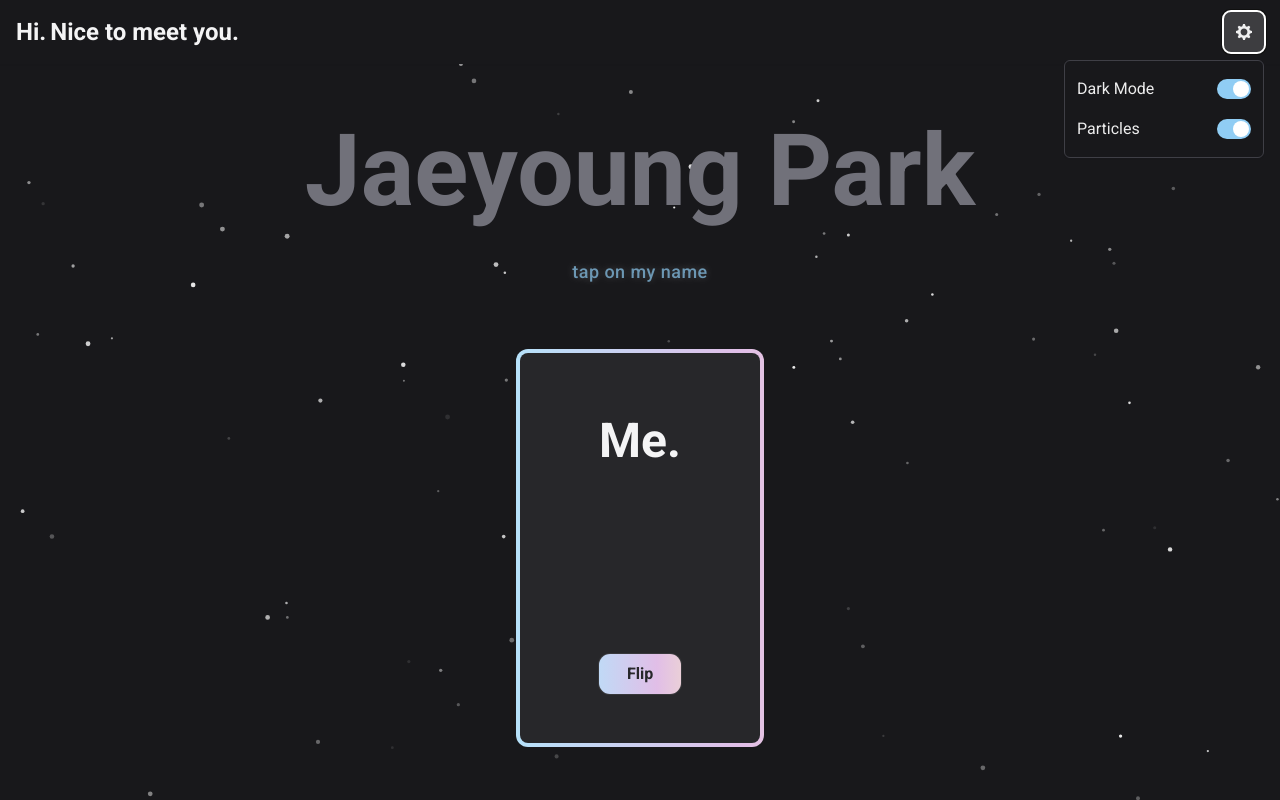
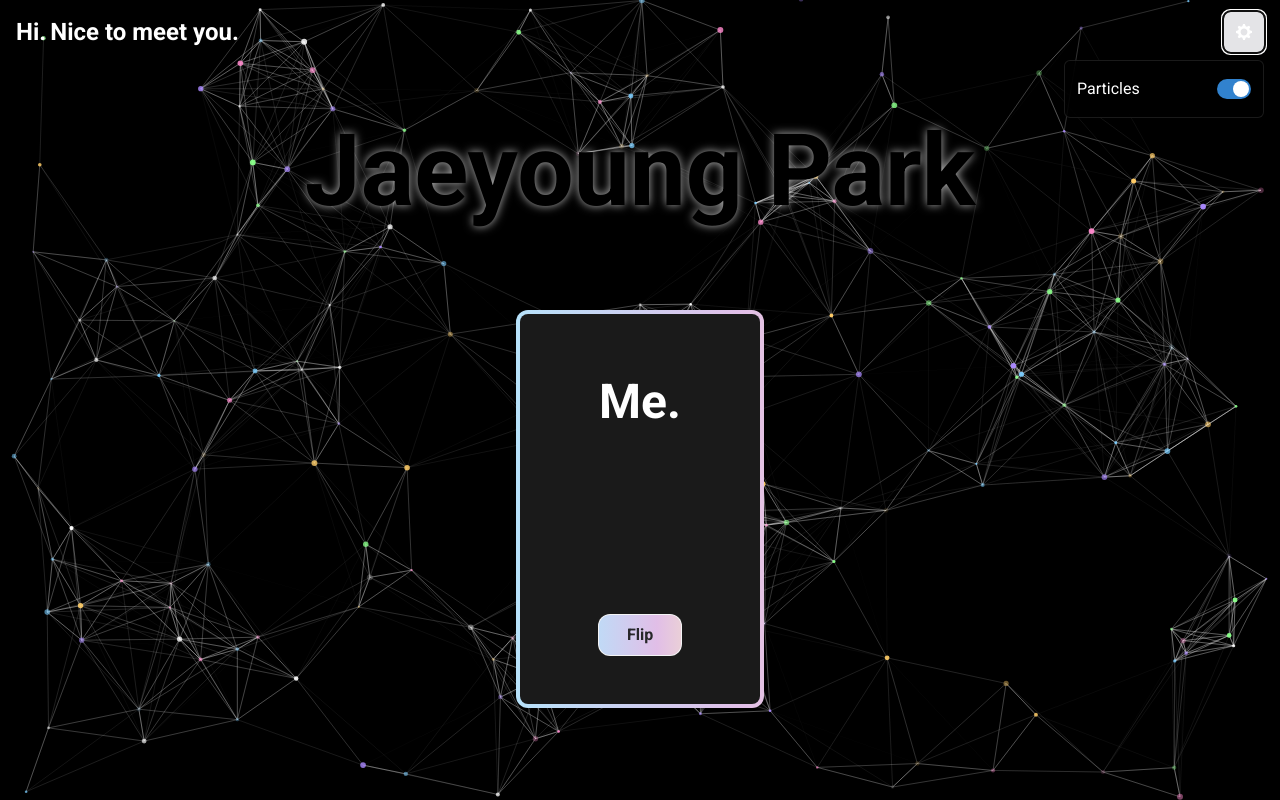
Before and after one commit to sttsspjy/myIdCard, a React (Vite) app: page / in a window 1280 px wide. Both pictures are taken after a click on the button "Settings". Built offline with nearby package versions, Linux system fonts and the light colour scheme.

Commit message:
changed particles to rainbow and changed cursor interaction. removed light mode

```diff
--- a/package.json
+++ b/package.json
@@ -14,7 +14,7 @@
   "dependencies": {
     "@chakra-ui/color-mode": "^2.2.0",
     "@chakra-ui/icons": "^2.2.4",
-    "@chakra-ui/react": "^2.8.2",
+    "@chakra-ui/react": "^2.10.8",
     "@chakra-ui/theme": "^3.4.6",
     "@emotion/react": "^11.14.0",
     "@emotion/styled": "^11.14.0",
--- a/src/App.tsx
+++ b/src/App.tsx
@@ -1,4 +1,4 @@
-import { ChakraProvider, Box, extendTheme, ColorModeScript } from '@chakra-ui/react'
+import { ChakraProvider, Box, extendTheme } from '@chakra-ui/react'
 import { HashRouter as Router, Routes, Route } from 'react-router-dom'
 import { useState, useCallback } from 'react'
 import Navbar from './components/Navbar'
@@ -11,10 +11,6 @@ import { AppProvider } from './context/AppContext'
 import './App.css'
 
 const theme = extendTheme({
-  config: {
-    initialColorMode: 'dark',
-    useSystemColorMode: false,
-  },
   fonts: {
     heading: '"Roboto", sans-serif',
     body: '"Roboto", sans-serif',
@@ -36,7 +32,8 @@ const theme = extendTheme({
   styles: {
     global: {
       body: {
-        overflowX: 'hidden'
+        overflowX: 'hidden',
+        bg: '#000000'
       }
     }
   }
@@ -60,7 +57,6 @@ function App() {
 
   return (
     <>
-      <ColorModeScript initialColorMode={theme.config.initialColorMode} />
       <ChakraProvider theme={theme}>
         <AppProvider>
           <Router>
@@ -73,7 +69,6 @@ function App() {
               width="100%"
               className="content-layer"
               bg="transparent"
-              _dark={{ bg: 'transparent' }}
             >
               {/* Navbar with higher z-index */}
               <Box className="navbar-layer">
@@ -103,22 +98,14 @@ function App() {
                         typingSpeed={150}
                         fontSize={{ base: "40px", md: "100px" }}
                         fontWeight="bold"
-                        initialColor="gray.300"
-                        darkModeInitialColor="gray.500"
+                        initialColor="#000000"
                         gradientColors={[
-                          "#F9E79F", // darker yellow
-                          "#F5B7B1", // darker pink
-                          "#85C1E9", // darker skyblue
-                          "#C39BD3"  // darker purple
-                        ]}
-                        darkGradientColors={[
                           "#FFF7B3", // light yellow
                           "#FFE4E1", // light pink
                           "#B3E5FC", // light skyblue
                           "#E1BEE7"  // light purple
                         ]}
                         onClick={handleNameClick}
-                        showHint={!isNameClicked}
                         fillDuration={estimatedBioTypingTime}
                         flowDuration={15}
                       />
--- a/src/components/CardBack.tsx
+++ b/src/components/CardBack.tsx
@@ -15,23 +15,21 @@ const CardBack = ({ shoutOuts }: CardBackProps) => {
         borderRadius="md"
         objectFit="cover"
         border="2px solid"
-        borderColor="gray.200"
-        _dark={{ borderColor: 'gray.600' }}
+        borderColor="rgba(255, 255, 255, 0.3)"
+        filter="drop-shadow(0 0 8px rgba(255, 255, 255, 0.2))"
       />
 
       <VStack align="center" spacing={4} w="100%">
         <Heading
           size={{ base: "lg", md: "xl" }}
-          color="gray.800"
-          _dark={{ color: 'gray.100' }}
+          color="white"
         >
           Shoutouts
         </Heading>
 
         <Text
           fontSize={{ base: "md", md: "lg" }}
-          color="gray.600"
-          _dark={{ color: 'gray.300' }}
+          color="rgba(255, 255, 255, 0.9)"
           whiteSpace="pre-line"
           textAlign="center"
         >
--- a/src/components/CardFlip.tsx
+++ b/src/components/CardFlip.tsx
@@ -113,9 +113,8 @@ const CardFlip = ({ frontContent, backContent, gradientColors }: CardFlipProps)
           {/* Inner content box */}
           <Box
             w="100%"
-            bg="white"
-            color="gray.800"
-            _dark={{ bg: 'gray.800', color: 'white' }}
+            bg="#1a1a1a"
+            color="white"
             borderRadius="lg"
             p={6}
           >
@@ -146,9 +145,8 @@ const CardFlip = ({ frontContent, backContent, gradientColors }: CardFlipProps)
           {/* Inner content box */}
           <Box
             w="100%"
-            bg="white"
-            color="gray.800"
-            _dark={{ bg: 'gray.800', color: 'white' }}
+            bg="#1a1a1a"
+            color="white"
             borderRadius="lg"
             p={6}
           >
--- a/src/components/GradientTypewriter.tsx
+++ b/src/components/GradientTypewriter.tsx
@@ -1,5 +1,5 @@
 import { useState, useEffect, useRef } from 'react';
-import { Box, Text, useColorMode } from '@chakra-ui/react';
+import { Box } from '@chakra-ui/react';
 import { motion, useAnimation } from 'framer-motion';
 
 interface GradientTypewriterProps {
@@ -8,11 +8,8 @@ interface GradientTypewriterProps {
   fontSize?: any;
   fontWeight?: string;
   initialColor?: string;
-  darkModeInitialColor?: string;
   gradientColors?: string[];
-  darkGradientColors?: string[];
   onClick?: () => void;
-  showHint?: boolean;
   fillDuration?: number;
   flowDuration?: number;
 }
@@ -23,42 +20,29 @@ const GradientTypewriter = ({
   fontSize,
   fontWeight,
   initialColor,
-  darkModeInitialColor,
   gradientColors,
-  darkGradientColors,
   onClick,
-  showHint,
   fillDuration,
   flowDuration
 }: GradientTypewriterProps) => {
-  const [displayText, setDisplayText] = useState(text); // Initialize with full text to prevent retyping
+  const [displayText, setDisplayText] = useState(text);
   const [isTypingComplete, setIsTypingComplete] = useState(false);
   const [isGradientAnimating, setIsGradientAnimating] = useState(false);
   const [, setIsFlowing] = useState(false);
-  const [showTapHint, setShowTapHint] = useState(showHint);
   const controls = useAnimation();
   const flowControls = useAnimation();
-  const hintControls = useAnimation();
   const glowControls = useAnimation();
+  const shadowControls = useAnimation();
   const textRef = useRef<HTMLDivElement>(null);
-  const { colorMode } = useColorMode();
-  const isDarkMode = colorMode === 'dark';
-  const hasTypedRef = useRef(false); // Ref to track if typing has occurred
-
-  // Get the appropriate gradient colors based on the current theme
-  const activeGradientColors = isDarkMode && darkGradientColors ?
-                              darkGradientColors :
-                              gradientColors;
+  const hasTypedRef = useRef(false);
 
   // Start typing animation when component mounts, but only once
   useEffect(() => {
-    // Skip typing if it's already been done
     if (hasTypedRef.current) {
       setIsTypingComplete(true);
       return;
     }
 
-    // Start with empty text
     setDisplayText('');
 
     let currentIndex = 0;
@@ -71,26 +55,13 @@ const GradientTypewriter = ({
         setIsTypingComplete(true);
         hasTypedRef.current = true; // Mark typing as completed
 
-        // Start hint animation when typing is complete with stronger animation
-        if (showHint) {
-          hintControls.start({
-            opacity: [0.7, 1],
-            scale: [1, 1.05, 1],
-            transition: {
-              duration: 2,
-              repeat: Infinity,
-              repeatType: "reverse"
-            }
-          });
-        }
-
         // Start subtle glow animation
         startGlowAnimation();
       }
     }, typingSpeed);
 
     return () => clearInterval(typingInterval);
-  }, [text, typingSpeed, showHint, hintControls]);
+  }, [text, typingSpeed]);
 
   // Start the glow animation
   const startGlowAnimation = () => {
@@ -107,15 +78,15 @@ const GradientTypewriter = ({
   const handleClick = () => {
     if (isTypingComplete && !isGradientAnimating) {
       setIsGradientAnimating(true);
-      setShowTapHint(false);
 
       // Stop glow animation
       glowControls.stop();
       glowControls.set({ textShadow: "none" });
 
-      // Hide the hint
-      hintControls.start({
-        opacity: 0,
+      // Remove the shadow
+      shadowControls.start({
+        textShadow: "none",
+        transition: { duration: 0.5 }
       });
 
       // fill from left to right
@@ -170,11 +141,12 @@ const GradientTypewriter = ({
           as={motion.span}
           fontSize={fontSize}
           fontWeight={fontWeight}
-          color={isDarkMode ? darkModeInitialColor : initialColor}
+          color={initialColor}
           position="relative"
           whiteSpace="nowrap"
           userSelect="none"
-          animate={glowControls}
+          animate={shadowControls}
+          initial={{ textShadow: "0 0 10px rgba(255, 255, 255, 0.7)" }}
           sx={{
             WebkitFontSmoothing: 'antialiased',
             MozOsxFontSmoothing: 'grayscale',
@@ -204,7 +176,7 @@ const GradientTypewriter = ({
               as={motion.span}
               fontSize={fontSize}
               fontWeight={fontWeight}
-              background={getExtendedGradient(activeGradientColors)}
+              background={getExtendedGradient(gradientColors)}
               backgroundSize="200% 100%"
               animate={flowControls}
               bgClip="text"
@@ -222,26 +194,6 @@ const GradientTypewriter = ({
           </Box>
         )}
       </Box>
-
-      {/* Tap hint text */}
-      {showTapHint && isTypingComplete && (
-        <Box
-          as={motion.div}
-          initial={{ opacity: 0.7 }}
-          animate={hintControls}
-          mt={3}
-        >
-          <Text
-            fontSize={{ base: "md", md: "lg" }}
-            color={isDarkMode ? "blue.200" : "blue.500"}
-            fontWeight="medium"
-            textShadow={isDarkMode ? "0 0 8px rgba(255,255,255,0.3)" : "0 0 8px rgba(0,0,0,0.2)"}
-            letterSpacing="wide"
-          >
-            tap on my name
-          </Text>
-        </Box>
-      )}
     </Box>
   );
 };
--- a/src/components/Navbar.tsx
+++ b/src/components/Navbar.tsx
@@ -1,12 +1,11 @@
 import { Box, Flex, Link as ChakraLink, Spacer, IconButton, useBreakpointValue,
-  Menu, MenuButton, MenuList, Switch, Text, useColorMode } from '@chakra-ui/react'
+  Menu, MenuButton, MenuList, Switch, Text } from '@chakra-ui/react'
 import { SettingsIcon } from '@chakra-ui/icons'
 import { useState, useEffect } from 'react'
 import { useAppContext } from '../context/AppContext'
 
 const Navbar = () => {
   const iconSize = useBreakpointValue({ base: "md", md: "md" });
-  const { colorMode, toggleColorMode } = useColorMode();
   const { particlesEnabled, toggleParticles } = useAppContext();
   const musicLink = 'https://www.youtube.com/watch?v=mRsUPoFtUtA'
 
@@ -33,7 +32,7 @@ const Navbar = () => {
   }, []);
 
   return (
-    <Box bg="white" _dark={{ bg: 'gray.900' }} px={4} shadow="sm">
+    <Box bg="transparent" px={4} shadow="none" position="relative" zIndex="10">
       <Flex h={16} alignItems="center" maxW="container.xl" mx="auto">
         <Box
           display="flex"
@@ -45,8 +44,7 @@ const Navbar = () => {
             isExternal
             fontSize={{ base: "xl", md: "2xl" }}
             fontWeight="bold"
-            color="gray.800"
-            _dark={{ color: 'gray.100' }}
+            color="white"
             _hover={{ textDecoration: 'none' }}
             display="inline-block"
           >
@@ -55,8 +53,7 @@ const Navbar = () => {
           <Box
             fontSize={{ base: "xl", md: "2xl" }}
             fontWeight="bold"
-            color="gray.800"
-            _dark={{ color: 'gray.100' }}
+            color="white"
             position="absolute"
             left="100%"
             whiteSpace="nowrap"
@@ -74,38 +71,23 @@ const Navbar = () => {
               variant="ghost"
               aria-label="Settings"
               size={iconSize}
+              color="white"
+              _hover={{ bg: 'rgba(255, 255, 255, 0.1)' }}
             />
             <MenuList
               minWidth="200px"
-              bg="white"
-              _dark={{ bg: 'gray.900', borderColor: 'gray.700' }}
-              borderColor="gray.200"
+              bg="rgba(0, 0, 0, 0.7)"
+              backdropFilter="blur(10px)"
+              borderColor="rgba(255, 255, 255, 0.1)"
             >
               <Box
                 px={3}
                 py={2}
-                bg="white"
-                _dark={{ bg: 'gray.900' }}
+                bg="transparent"
                 cursor="default"
               >
                 <Flex width="100%" justifyContent="space-between" alignItems="center">
-                  <Text>Dark Mode</Text>
-                  <Switch
-                    isChecked={colorMode === 'dark'}
-                    onChange={toggleColorMode}
-                    colorScheme="blue"
-                  />
-                </Flex>
-              </Box>
-              <Box
-                px={3}
-                py={2}
-                bg="white"
-                _dark={{ bg: 'gray.900' }}
-                cursor="default"
-              >
-                <Flex width="100%" justifyContent="space-between" alignItems="center">
-                  <Text>Particles</Text>
+                  <Text color="white">Particles</Text>
                   <Switch
                     isChecked={particlesEnabled}
                     onChange={toggleParticles}
--- a/src/components/ParticleBackground.tsx
+++ b/src/components/ParticleBackground.tsx
@@ -1,7 +1,7 @@
-import { useCallback } from "react";
+import { useCallback, useEffect } from "react";
 import Particles from "react-tsparticles";
 import { loadFull } from "tsparticles";
-import { Box, useColorModeValue } from "@chakra-ui/react";
+import { Box } from "@chakra-ui/react";
 import type { Engine, ISourceOptions } from "tsparticles-engine";
 import { useAppContext } from "../context/AppContext";
 
@@ -16,15 +16,9 @@ const ParticleBackground: React.FC<ParticleBackgroundProps> = ({ children }) =>
     await loadFull(engine);
   }, []);
 
-  const particleColor = useColorModeValue("rgba(60, 60, 60, 0.8)", "rgba(255, 255, 255, 0.7)");
-  const backgroundColor = useColorModeValue("#ffffff", "#18181b");
-
-  // Adjust particle settings based on color mode
-  const particleCount = useColorModeValue(80, 100);
-  const particleSize = useColorModeValue(3, 2.5);
-  const particleSpeed = useColorModeValue(0.6, 0.5);
-  const connectDistance = useColorModeValue(150, 160);
-  const lineWidth = useColorModeValue(2, 1.8);
+  // Cosmic theme configuration
+  const blackBackground = "#000000"; // Pitch black background for particles ON
+  const grayBackground = "#18181b"; // Gray background for particles OFF
 
   // Configuration for particles
   const particlesConfig: ISourceOptions = {
@@ -34,45 +28,43 @@ const ParticleBackground: React.FC<ParticleBackgroundProps> = ({ children }) =>
     fpsLimit: 60,
     particles: {
       number: {
-        value: particleCount,
+        value: 210, // More stars
         density: {
           enable: true,
           value_area: 1000
         }
       },
       color: {
-        value: particleColor
+        value: ["#ffffff", "#77ccff", "#ff88cc", "#ffcc66", "#88ff88", "#aa88ff"], // Multi-colored stars
       },
       shape: {
         type: "circle"
       },
       opacity: {
-        value: 0.9,
+        value: 1,
         random: true,
         anim: {
           enable: true,
-          speed: 0.3,
-          opacity_min: 0.7,
+          speed: 0.02, // Even slower opacity animation
+          opacity_min: 0.4, // Higher minimum opacity
           sync: false
         }
       },
       size: {
-        value: particleSize,
-        random: true,
-        anim: {
-          enable: false,
-          speed: 40,
-          size_min: 0.1,
-          sync: false
-        }
+        value: 3,
+        random: true
       },
-      // disable links between particles
+      // Linking only near cursor
       links: {
-        enable: false
+        enable: true,
+        distance: 160,
+        color: "rgb(255, 255, 255)", // Very transparent lines
+        opacity: 0.3,
+        width: 1
       },
       move: {
         enable: true,
-        speed: particleSpeed,
+        speed: 0.3,
         direction: "none",
         random: true,
         straight: false,
@@ -94,49 +86,60 @@ const ParticleBackground: React.FC<ParticleBackgroundProps> = ({ children }) =>
       events: {
         onHover: {
           enable: true,
-          mode: "grab"
+          mode: "connect" // Connect lines on hover
+        },
+        onClick: {
+          enable: false // Disable click interaction
         },
         resize: true
       },
       modes: {
-        grab: {
-          distance: connectDistance,
+        connect: {
+          distance: 140,  // Distance to connect particles near cursor
           links: {
-            opacity: 0.7,
-            color: particleColor,
-            width: lineWidth
-          }
+            opacity: 0.4 // Faint connections
+          },
+          radius: 130
         }
       }
     },
     retina_detect: true,
     background: {
-      color: backgroundColor,
+      color: blackBackground,
       position: "50% 50%",
       repeat: "no-repeat",
       size: "cover"
     }
   };
 
-  if (!particlesEnabled) {
+  // Update document body background color based on particles state
+  useEffect(() => {
+    const documentBody = document.body;
+
+    // Update background color with transition
+    if (particlesEnabled) {
+      // Transitioning to black
+      documentBody.style.transition = "background-color 0.8s ease";
+      documentBody.style.backgroundColor = blackBackground;
+    } else {
+      // Transitioning to gray
+      documentBody.style.transition = "background-color 0.8s ease";
+      documentBody.style.backgroundColor = grayBackground;
+    }
+  }, [particlesEnabled]);
+
   return (
     <Box
       className="particles-container"
-        bg={backgroundColor}
     >
-        {children}
-      </Box>
-    );
-  }
-
-  return (
-    <Box className="particles-container">
+      {particlesEnabled && (
         <Particles
           id="tsparticles"
           init={particlesInit}
           options={particlesConfig}
           className="particles-canvas"
         />
+      )}
       {children}
     </Box>
   );
--- a/src/components/SlotMachineText.tsx
+++ b/src/components/SlotMachineText.tsx
@@ -9,7 +9,6 @@ interface SlotMachineTextProps {
   interval?: number;
   fontSize?: any;
   color?: string;
-  darkModeColor?: string;
 }
 
 const SlotMachineText = ({
@@ -18,8 +17,7 @@ const SlotMachineText = ({
   staticText = "keeps me",
   interval = 3000,
   fontSize = { base: "sm", md: "xl" },
-  color = "gray.600",
-  darkModeColor = "gray.300"
+  color = "rgba(255, 255, 255, 0.9)"
 }: SlotMachineTextProps) => {
   const [currentFirstIndex, setCurrentFirstIndex] = useState(0);
   const [currentLastIndex, setCurrentLastIndex] = useState(0);
@@ -59,7 +57,6 @@ const SlotMachineText = ({
       textAlign="center"
       fontSize={fontSize}
       color={color}
-      _dark={{ color: darkModeColor }}
       my={2}
       overflow="visible"
     >
--- a/src/components/TypewriterBio.tsx
+++ b/src/components/TypewriterBio.tsx
@@ -80,8 +80,7 @@ const TypewriterBio = ({
       {/* Bio Text */}
       <Text
         fontSize={{ base: "13px", md: "xl" }}
-        color="gray.600"
-        _dark={{ color: 'gray.300' }}
+        color="rgba(255, 255, 255, 0.9)"
         maxW="10xl"
         whiteSpace="pre-line"
         textAlign="center"
@@ -99,8 +98,7 @@ const TypewriterBio = ({
             staticText="keeps me"
             interval={3000}
             fontSize={{ base: "13px", md: "xl" }}
-            color="gray.600"
-            darkModeColor="gray.300"
+            color="rgba(255, 255, 255, 0.9)"
           />
         </VStack>
       )}
@@ -108,8 +106,7 @@ const TypewriterBio = ({
       {/* Additional Text */}
       <Text
         fontSize={{ base: "13px", md: "xl" }}
-        color="gray.600"
-        _dark={{ color: 'gray.300' }}
+        color="rgba(255, 255, 255, 0.9)"
         maxW="10xl"
         whiteSpace="pre-line"
         textAlign="center"
--- a/src/pages/Home.tsx
+++ b/src/pages/Home.tsx
@@ -44,8 +44,7 @@ Completed military service`;
       >
         <Heading
           size={{ base: "xl", md: "2xl" }}
-          color="gray.800"
-          _dark={{ color: 'gray.100' }}
+          color="white"
         >
           Me.
         </Heading>
@@ -76,13 +75,11 @@ Completed military service`;
               href={social.url}
               isExternal
               borderRadius="full"
-              bg="gray.100"
-              color="gray.600"
-              _dark={{ bg: 'gray.700', color: 'gray.300' }}
+              bg="rgba(255, 255, 255, 0.1)"
+              color="rgba(255, 255, 255, 0.8)"
               _hover={{
-                bg: 'blue.100',
-                color: 'blue.500',
-                _dark: { bg: 'blue.700', color: 'blue.200' }
+                bg: 'rgba(79, 209, 255, 0.2)',
+                color: 'rgba(255, 255, 255, 1)'
               }}
               transition="all 0.2s"
             >
```
Also changed, not shown: 1 other file (tests, documents, lock files or other folders). Lines whose indentation alone changed are shown as unchanged.
